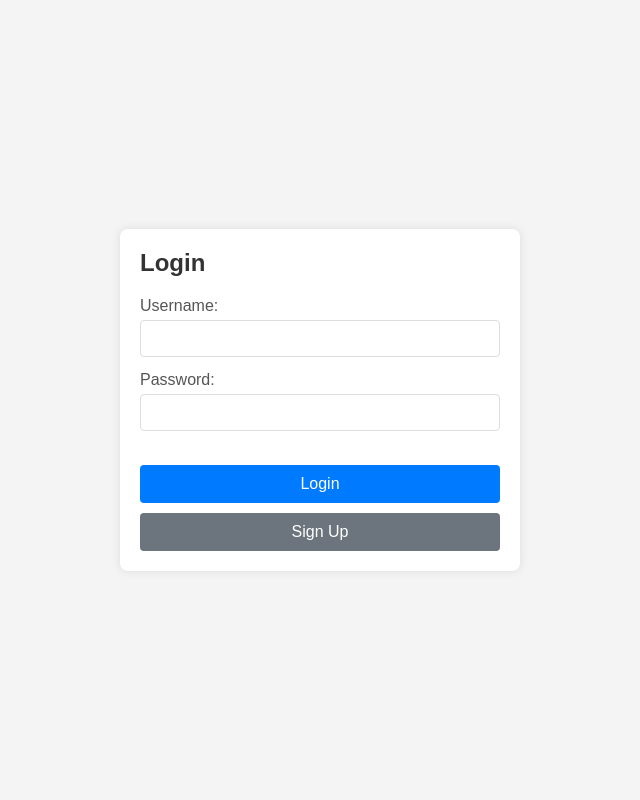
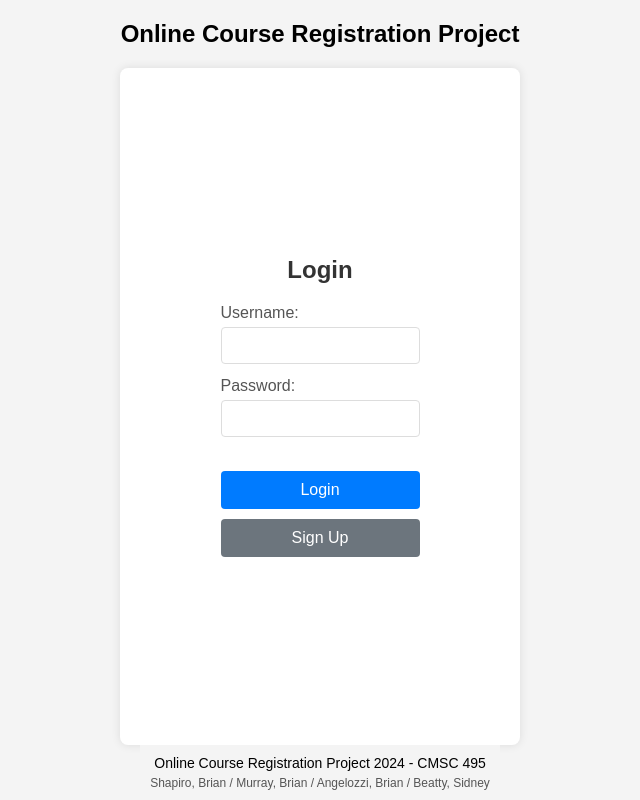
Before and after one commit to shapirobd/course_registration, a Flask app: page /login in a window 1280 px wide. Shown: the whole page, without its empty margins (320-960 px from the left). Run offline with Flask 3, Linux system fonts and the light colour scheme; parts of the project's set-up code (start-up, migrations or seed data) failed here and were passed over.

Commit message:
Update login.html

```diff
--- a/templates/login.html
+++ b/templates/login.html
@@ -6,8 +6,58 @@
     <title>Login</title>
     <link rel="stylesheet" href="{{ url_for('static', filename='css/styles.css') }}">
     <script src="{{ url_for('static', filename='js/login.js') }}" defer></script>
+    <style>
+        body {
+            font-family: Arial, sans-serif;
+            margin: 0;
+            padding: 0;
+            display: flex;
+            flex-direction: column;
+            height: 100vh;
+        }
+        header {
+            text-align: center;
+            padding: 20px;
+            background-color: #f4f4f4;
+            font-size: 24px;
+            font-weight: bold;
+            flex-shrink: 0;
+        }
+        footer {
+            text-align: center;
+            padding: 10px;
+            background-color: #f4f4f4;
+            font-size: 14px;
+            flex-shrink: 0;
+        }
+        footer .names {
+            margin-top: 5px;
+            font-size: 12px;
+            color: #555;
+        }
+        .container {
+            background: #fff;
+            padding: 20px;
+            border-radius: 8px;
+            box-shadow: 0 0 10px rgba(0, 0, 0, 0.1);
+            width: 100%;
+            max-width: 400px;
+            margin: auto;
+            box-sizing: border-box;
+            flex: 1;
+            display: flex;
+            flex-direction: column;
+            justify-content: center;
+            align-items: center;
+        }
+    </style>
 </head>
 <body>
+
+<header>
+    Online Course Registration Project
+</header>
+
 <div class="container">
     <h2>Login</h2>
     <form id="loginForm" action="/login" method="post">
@@ -21,9 +71,17 @@
 
         <div id="formError" class="error-message"></div>
 
-            <button type="submit">Login</button>
+        <button type="submit" class="full-width">Login</button>
+        <button onclick="window.location.href='/signup';" class="secondary full-width">Sign Up</button>
     </form>
-        <button class="secondary full-width" onclick="window.location.href='/signup';">Sign Up</button>
 </div>
+
+<footer>
+    Online Course Registration Project 2024 - CMSC 495
+    <div class="names">
+        Shapiro, Brian / Murray, Brian / Angelozzi, Brian / Beatty, Sidney
+    </div>
+</footer>
+
 </body>
 </html>
```
Lines whose indentation alone changed are shown as unchanged.
